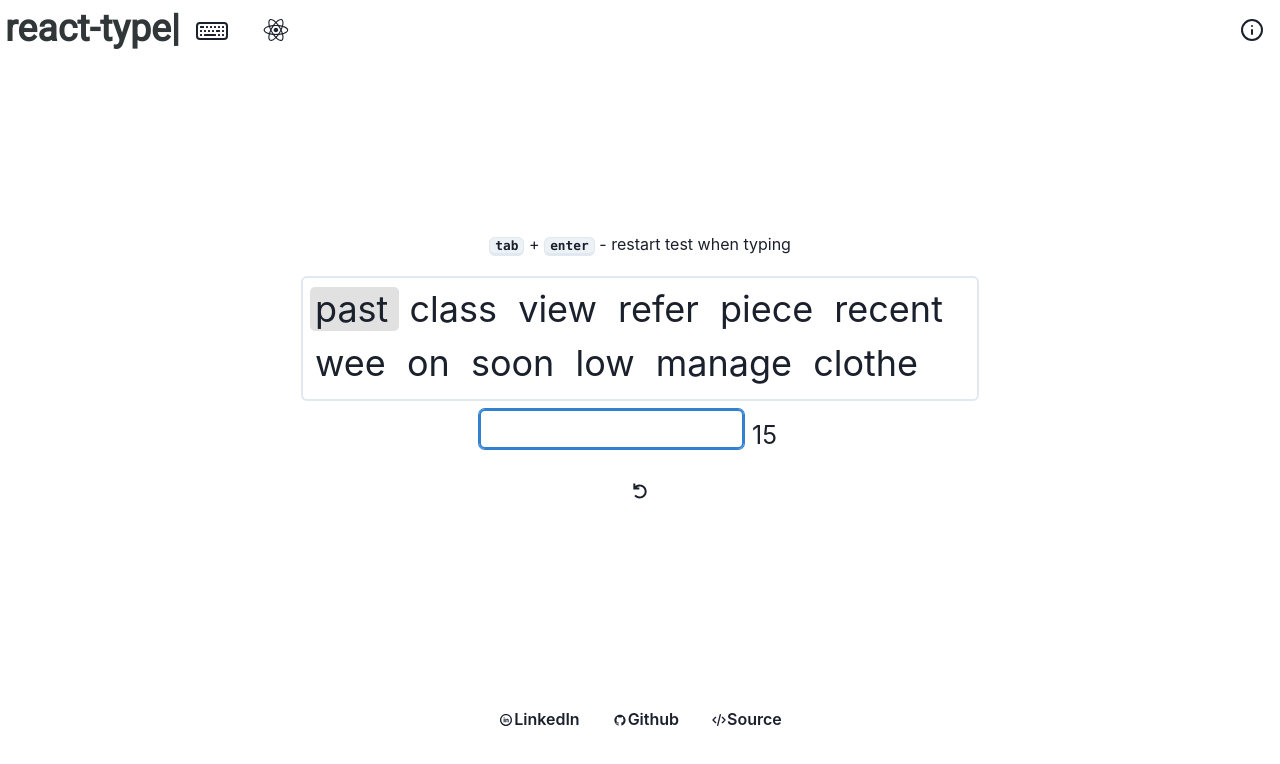
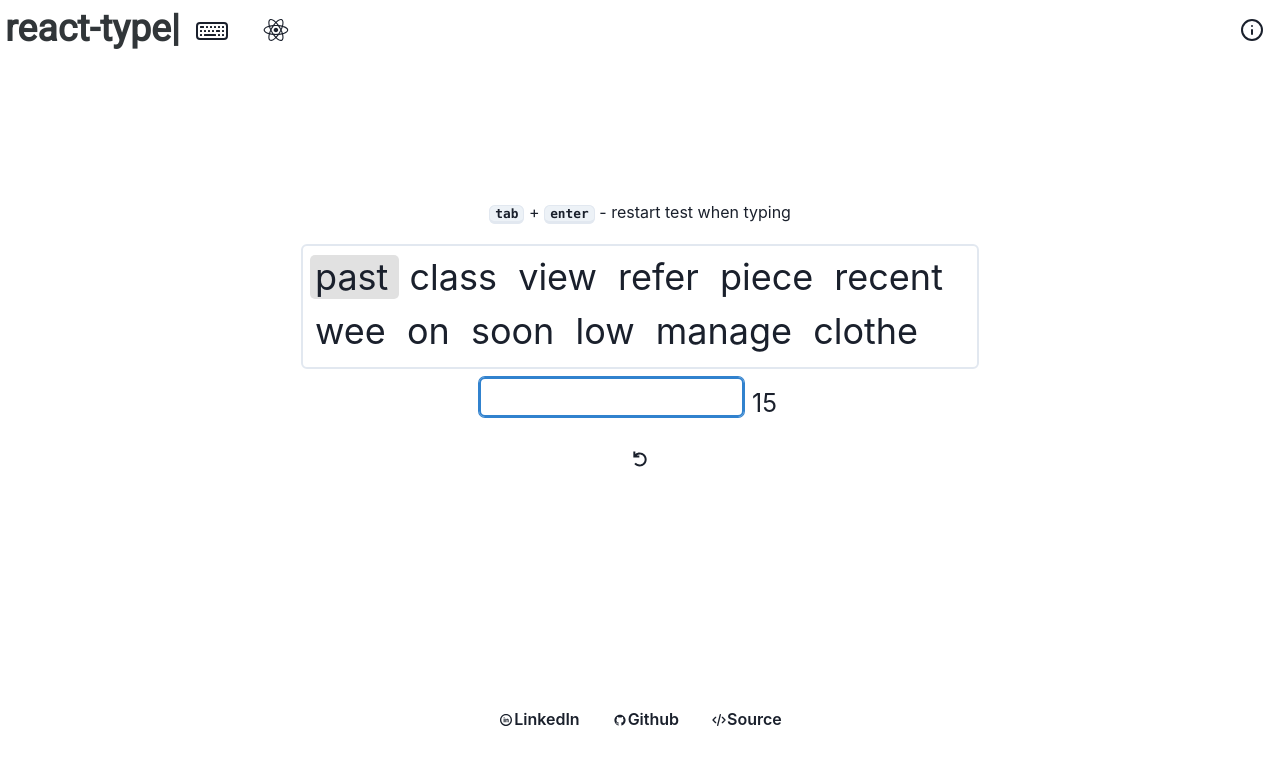
Before and after one commit to AdamJablonka/React-Type, a React (Create React App) app: page / in a window 1280 px wide. Shown: the top 764 px of the page. Built offline with nearby package versions, Linux system fonts and the light colour scheme.

Commit message:
see changelog version 0.12

```diff
--- a/src/App.js
+++ b/src/App.js
@@ -11,7 +11,7 @@ const App = () => {
   return (
     <ChakraProvider>
       <Navbar />
-      <Container style={{ alignItems: 'center', justifyContent: 'center', marginTop: '20vh' }} maxW="750px" >
+      <Container style={{ alignItems: 'center', justifyContent: 'center', marginTop: '10%' }} maxW="750px" >
         <Flex marginTop={5}direction="column" padding={1}  >
           <TypingTest kbdBackground={kbdBackground} hlBackground={hlBackground} />
         </Flex>
```
